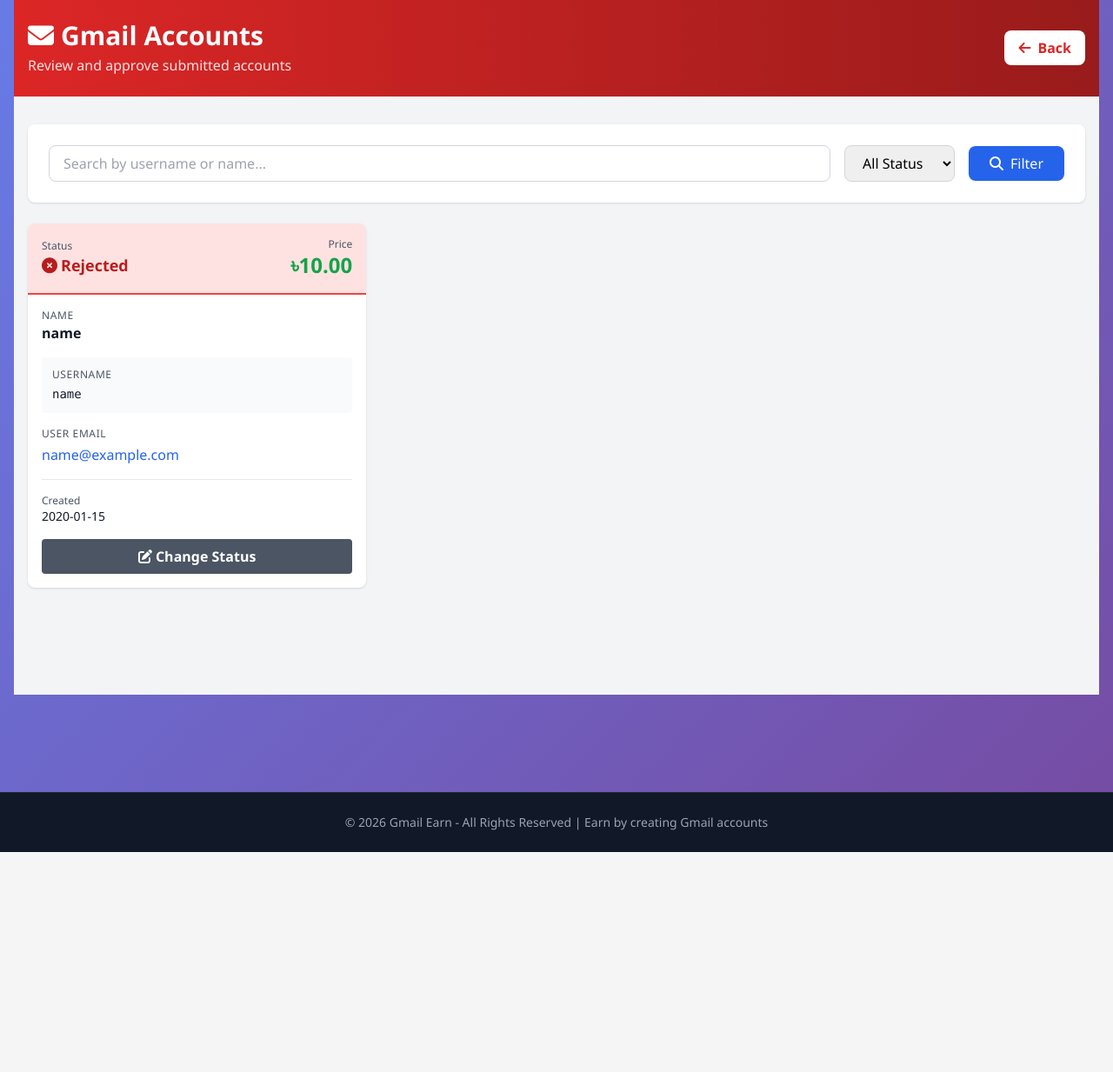
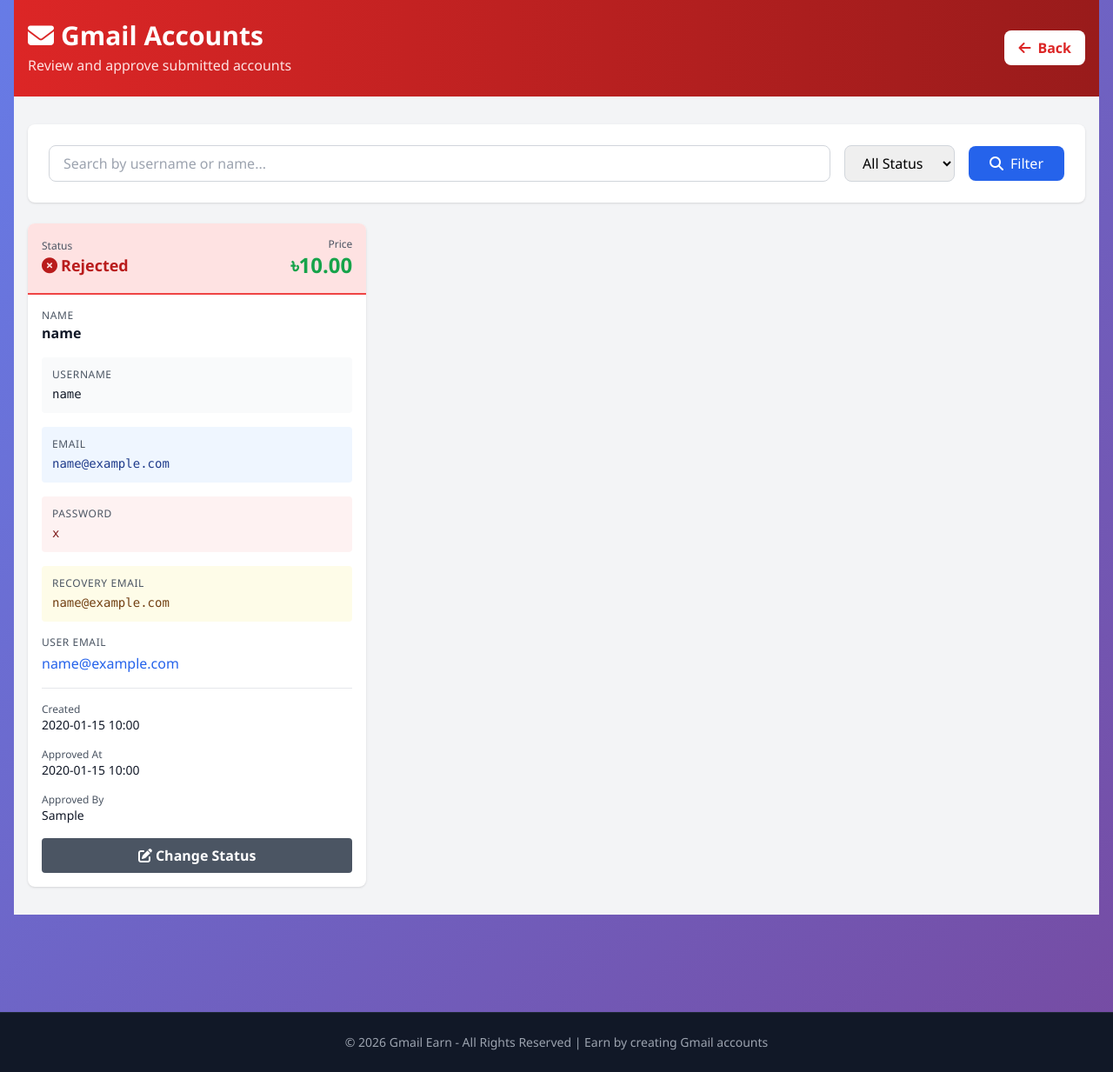
Before and after one commit to fahadhossenbappy123-crypto/Gmail, a Flask app: page /admin/accounts in a window 1280 px wide. Shown: the part 129-1362 px from the top of the page at 87% size. Before the commit the page ends 1109 px from the top, so only its background shows below. Run offline with Flask 3, Linux system fonts and the light colour scheme; the visitor is signed in with stand-in values (Sample User, id 1); tables that the repository leaves empty hold one stand-in row (values such as "Sample post"); data that the repository does not hold is empty; some libraries are stand-ins or nearby versions.

Commit message:
Show full account details on admin accounts page

```diff
--- a/app.py
+++ b/app.py
@@ -1260,9 +1260,14 @@ def admin_accounts():
                 'user_id': acc.user_id,
                 'name': username,
                 'username': username,
+                'email': acc.email,
+                'recovery_email': acc.recovery_email,
+                'password': acc.password,
                 'price': acc.price,
                 'status': acc.status,
-                'created_at': acc.created_at
+                'created_at': acc.created_at,
+                'approved_at': acc.approved_at,
+                'approved_by': acc.approved_by
             },
             'user_email': user.email if user else 'Unknown'
         })
--- a/templates/admin_accounts.html
+++ b/templates/admin_accounts.html
@@ -77,6 +77,23 @@
                         <p class="text-gray-900 font-mono text-sm break-all">{{ item.account.username }}</p>
                     </div>
 
+                    <div class="mb-4 p-3 bg-blue-50 rounded">
+                        <p class="text-gray-600 text-xs uppercase tracking-wider mb-1">Email</p>
+                        <p class="text-blue-900 font-mono text-sm break-all">{{ item.account.email }}</p>
+                    </div>
+
+                    <div class="mb-4 p-3 bg-red-50 rounded">
+                        <p class="text-gray-600 text-xs uppercase tracking-wider mb-1">Password</p>
+                        <p class="text-red-900 font-mono text-sm break-all">{{ item.account.password or 'N/A' }}</p>
+                    </div>
+
+                    {% if item.account.recovery_email %}
+                    <div class="mb-4 p-3 bg-yellow-50 rounded">
+                        <p class="text-gray-600 text-xs uppercase tracking-wider mb-1">Recovery Email</p>
+                        <p class="text-yellow-900 font-mono text-sm break-all">{{ item.account.recovery_email }}</p>
+                    </div>
+                    {% endif %}
+
                     <div class="mb-4">
                         <p class="text-gray-600 text-xs uppercase tracking-wider mb-1">User Email</p>
                         <a href="{{ url_for('admin_user_detail', user_id=item.account.user_id) }}"
@@ -87,8 +104,22 @@
 
                     <div class="mb-4 pt-4 border-t">
                         <p class="text-gray-600 text-xs">Created</p>
-                        <p class="text-gray-900 text-sm">{{ item.account.created_at.strftime('%Y-%m-%d') }}</p>
+                        <p class="text-gray-900 text-sm">{{ item.account.created_at.strftime('%Y-%m-%d %H:%M') }}</p>
                     </div>
+
+                    {% if item.account.approved_at %}
+                    <div class="mb-4">
+                        <p class="text-gray-600 text-xs">Approved At</p>
+                        <p class="text-gray-900 text-sm">{{ item.account.approved_at.strftime('%Y-%m-%d %H:%M') }}</p>
+                    </div>
+                    {% endif %}
+
+                    {% if item.account.approved_by %}
+                    <div class="mb-4">
+                        <p class="text-gray-600 text-xs">Approved By</p>
+                        <p class="text-gray-900 text-sm">{{ item.account.approved_by }}</p>
+                    </div>
+                    {% endif %}
 
                     {% if item.account.status == 'pending' %}
                     <!-- Action Buttons for Pending -->
```
